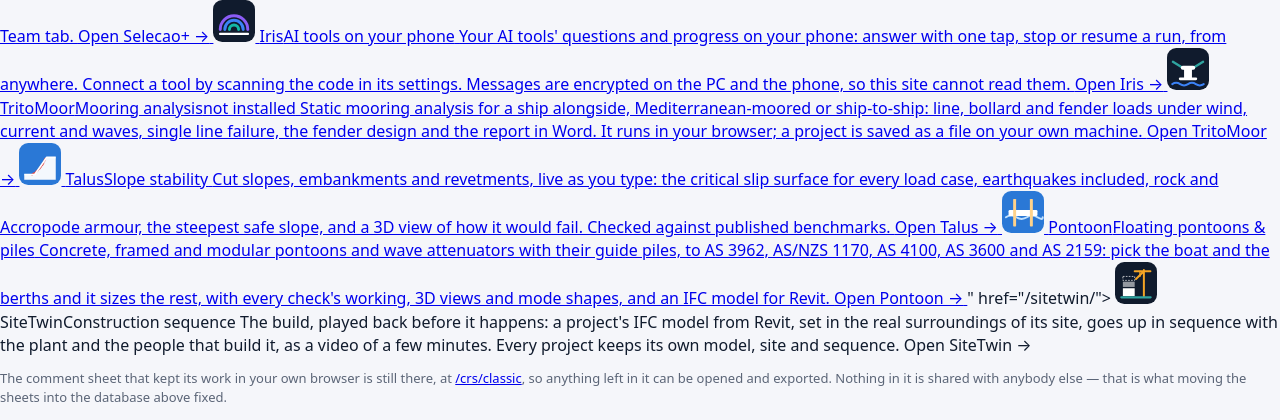
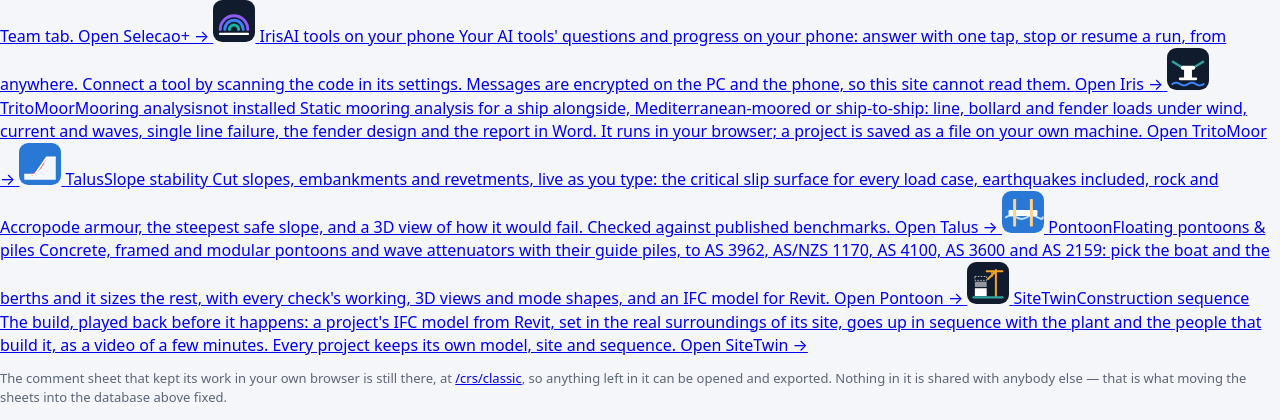
Before and after one commit to ahisham92/Project_Management, a Flask app: page / in a window 1280 px wide. Shown: the part 1477-1897 px from the top of the page. Run offline with Flask 3, Linux system fonts and the light colour scheme; the visitor is signed in with stand-in values (Sample User, id 1); data comes from the database, SQL or seed files in the repository; parts of the project's set-up code (start-up, migrations or seed data) failed here and were passed over.

Commit message:
Fix SiteTwin card on the home page
A merge left the Talus and Pontoon cards inside the SiteTwin card's
opening tag, so its markup leaked out as text. Put them back as three
separate, whole cards.

Co-Authored-By: Claude Opus 5.5 <noreply@anthropic.com>
Claude-Session: https://claude.ai/code/session_01Jkntv7WVZazfFGZoDHu4Fw

```diff
--- a/app/templates/chooser.html
+++ b/app/templates/chooser.html
@@ -143,8 +143,6 @@
     <span class="door-go">Open TritoMoor →</span>
   </a>
   {% endif %}
-  {% if 'sitetwin' in my_programs %}
-  <a class="door{% if not sitetwin['ready'] %} door-shut{% endif %}
   {% if 'talus' in my_programs %}
   <a class="door{% if not talus['ready'] %} door-shut{% endif %}" href="{{ talus['href'] }}">
     <span class="door-mark door-mark-talus" aria-hidden="true"><svg viewBox="0 0 64 64" width="42" height="42" focusable="false"><rect width="64" height="64" rx="14" fill="#2a78d6"/><path d="M8 48 H24 L42 22 H56 V56 H8 Z" fill="#fff" opacity="0.95"/><path d="M20 48 Q34 40 40 24" stroke="#e34948" stroke-width="3" fill="none" stroke-linecap="round" stroke-dasharray="4 3"/><path d="M8 48 H24 L42 22 H56" stroke="#fff" stroke-width="2.5" fill="none" stroke-linejoin="round"/></svg></span>
@@ -168,7 +166,9 @@
     </span>
     <span class="door-go">Open Pontoon →</span>
   </a>
-  {% endif %}" href="{{ sitetwin['href'] }}">
+  {% endif %}
+  {% if 'sitetwin' in my_programs %}
+  <a class="door{% if not sitetwin['ready'] %} door-shut{% endif %}" href="{{ sitetwin['href'] }}">
     <span class="door-mark door-mark-sitetwin" aria-hidden="true"><svg viewBox="0 0 64 64" width="42" height="42" focusable="false"><rect width="64" height="64" rx="14" fill="#101B2D"/><path d="M44 12 V52 M30 14 H54 M44 14 L32 26" stroke="#F5A524" stroke-width="3" stroke-linecap="round" fill="none"/><path d="M38 14 V22" stroke="#F5A524" stroke-width="2" stroke-linecap="round"/><rect x="12" y="40" width="18" height="12" fill="#fff"/><rect x="12" y="30" width="18" height="8" fill="#fff" opacity="0.55"/><rect x="12" y="22" width="18" height="6" fill="none" stroke="#fff" stroke-width="1.5" stroke-dasharray="2.5 2" opacity="0.7"/><rect x="8" y="52" width="48" height="3.5" rx="1.75" fill="#2FA4A0"/></svg></span>
     <span class="door-name">SiteTwin<span class="door-tagline">Construction sequence</span>{% if not sitetwin['ready'] %}<span class="door-tag">not installed</span>{% endif %}</span>
     <span class="door-what">
```
